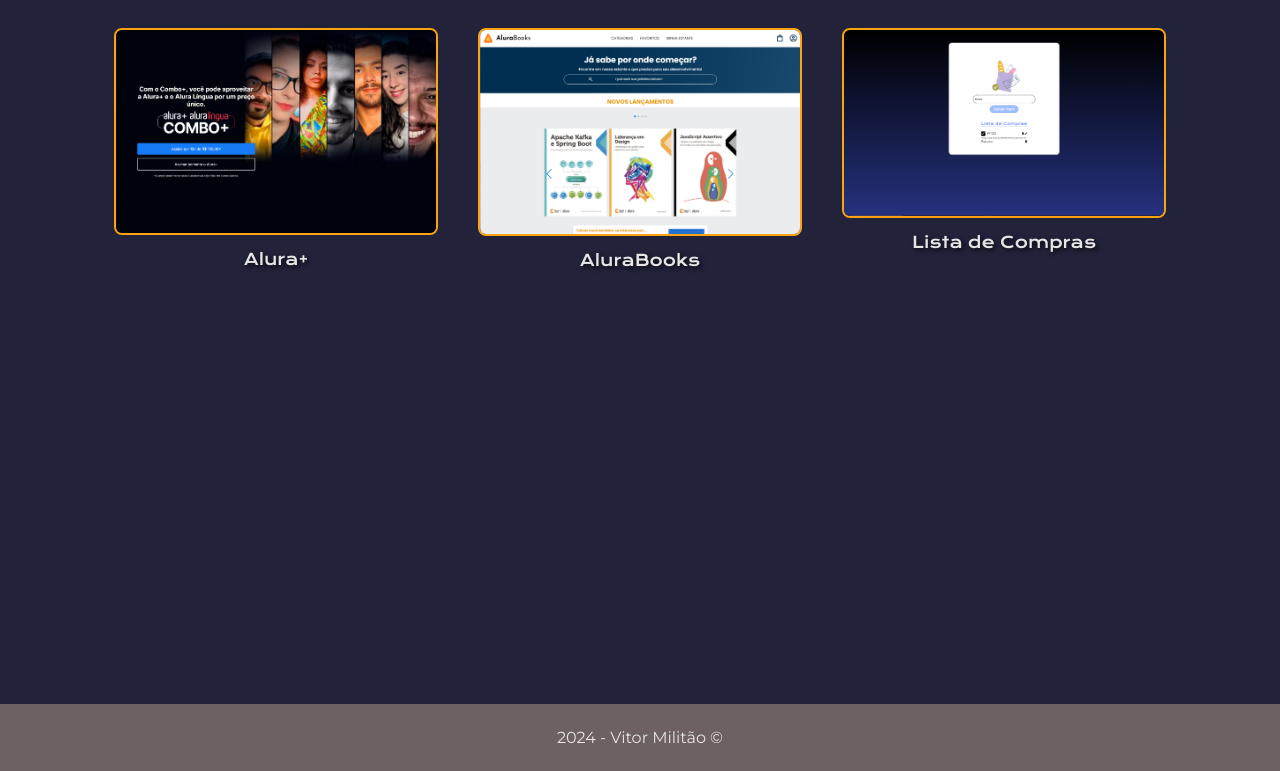
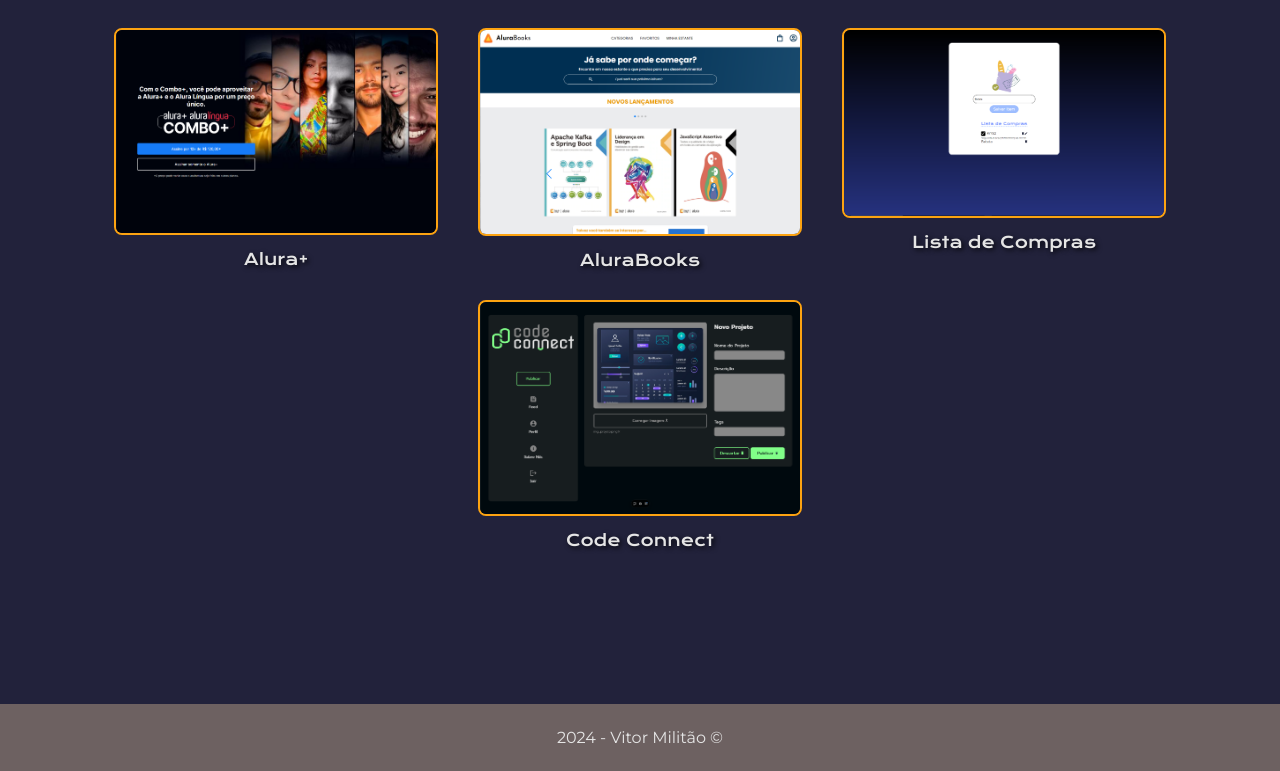
Before and after one commit to militaovitor01/Portfolio, a plain HTML site: page experience.html in a window 1280 px wide. Shown: the part 151-922 px from the top of the page. Drawn offline with nearby package versions, Linux system fonts and the light colour scheme.

Commit message:
Add project code connect

```diff
--- a/experience.html
+++ b/experience.html
@@ -40,6 +40,12 @@
                         <h3 class="lista__projetos__item__conteudo__descricao">Lista de Compras</h3>
                     </div>
                 </li>
+
+                <div class="lista__projetos__item__conteudo">
+                        <a href="https://code-connect-green-one.vercel.app/" target="_blank"><img src="img/code connect.png" alt="Home AluraPlus" class="lista__projetos__imagem"></a>
+                        <h3 class="lista__projetos__item__conteudo__descricao">Code Connect</h3>
+                    </div>
+                </li>
         </section>
     </main>
 
```
Also changed, not shown: img/code connect.png (added).
